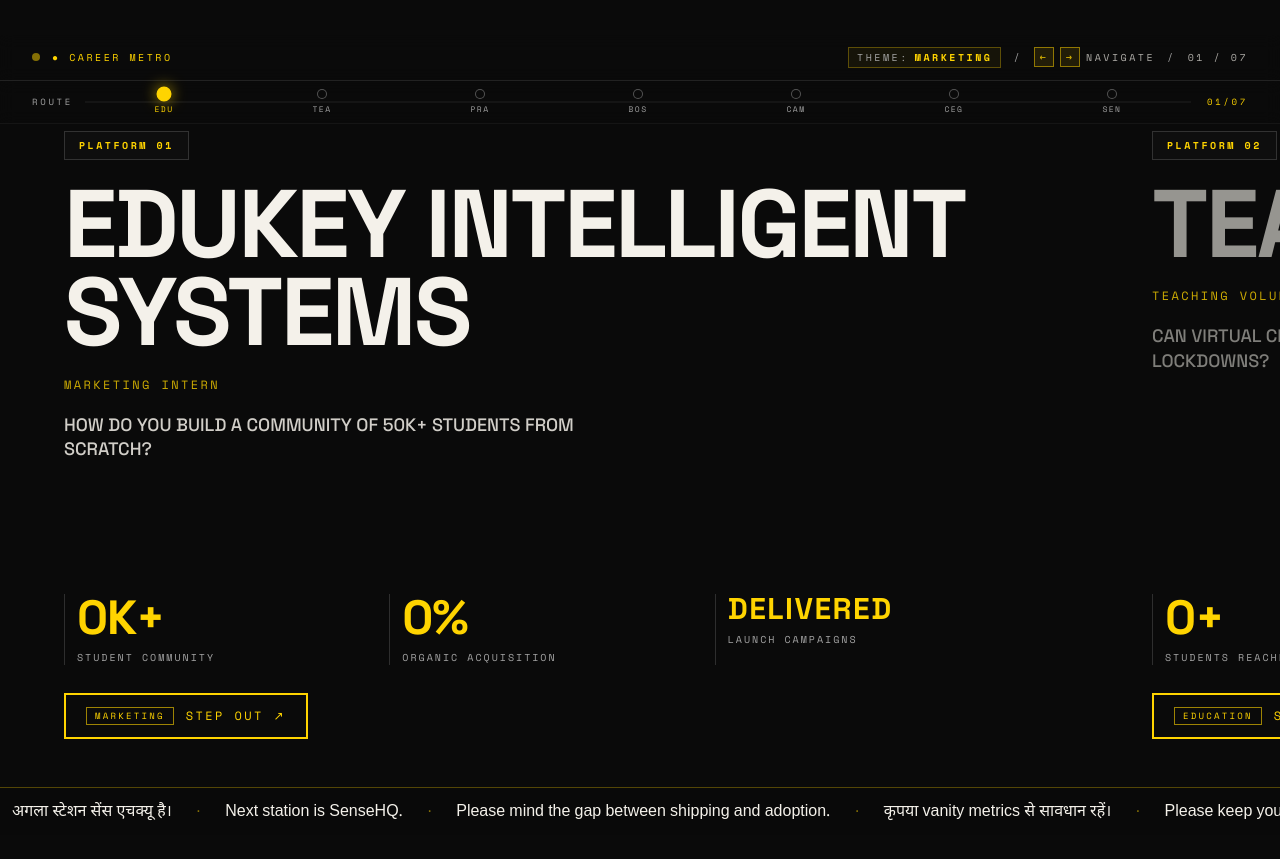
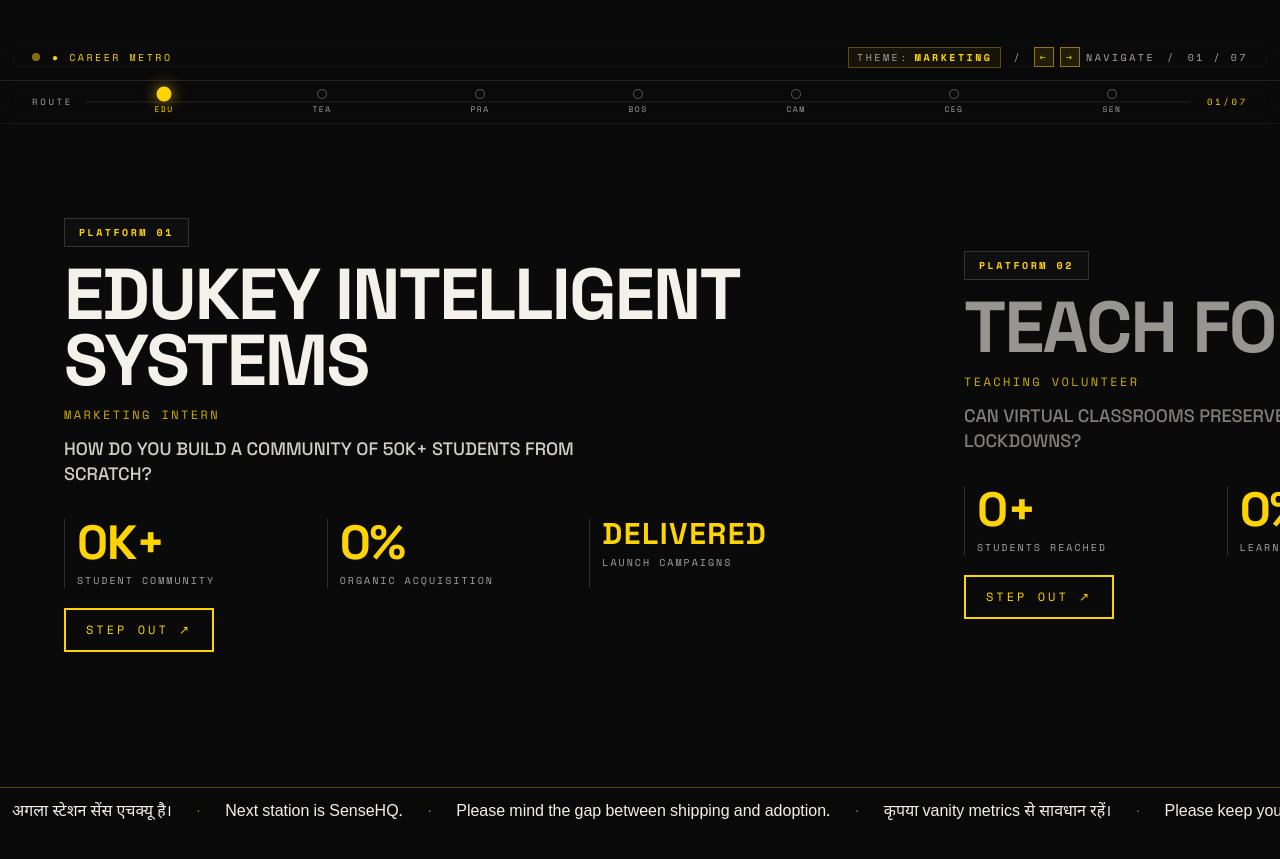
Before and after one commit to onalunchbreak/pankaj-gupta-portfolio, a Next.js app: page / in a window 1280 px wide. Shown: the part 3260-4119 px from the top of the page. Built offline with nearby package versions, Linux system fonts and the light colour scheme.

Commit message:
fix(metro): remove middle vertical gap and remove theme badge from step out button per visual mockup

```diff
--- a/src/components/sections/best-work-metro.tsx
+++ b/src/components/sections/best-work-metro.tsx
@@ -748,13 +748,11 @@
 
   return (
     <article
-      className="relative flex h-full w-[85vw] shrink-0 flex-col justify-between px-10 py-24 sm:px-16"
+      className="relative flex h-full w-[85vw] max-w-[900px] shrink-0 flex-col justify-center gap-8 px-10 py-12 sm:px-16"
       data-cursor-label={station.name}
     >
-
-
       {/* TOP HALF — platform signboard & station name */}
-      <div className="flex flex-col items-start gap-5">
+      <div className="flex flex-col items-start gap-3.5">
         {/* Platform signboard — only PLATFORM 01 */}
         <div className="border border-white/15 bg-[#0E0E0E] px-3.5 py-1.5">
           <p className="font-mono text-[10px] uppercase tracking-[0.25em] text-[#FFD400] font-semibold">
@@ -764,7 +762,7 @@
 
         {/* Big station name */}
         <h3
-          className={`font-display text-6xl font-bold leading-[0.92] tracking-tight transition-colors duration-300 lg:text-8xl ${
+          className={`font-display text-6xl font-bold leading-[0.92] tracking-tight transition-colors duration-300 lg:text-7xl ${
             active ? "text-[#F4F1EA]" : "text-[#F4F1EA]/60"
           }`}
         >
@@ -787,7 +785,7 @@
       </div>
 
       {/* BOTTOM HALF — metrics + Step Out button */}
-      <div className="flex flex-col gap-7">
+      <div className="flex flex-col gap-5">
         <ul className="grid grid-cols-3 gap-4" role="list">
           {previewMetrics.map((m) => (
             <li key={m.label} className="border-l border-white/15 pl-3">
@@ -799,7 +797,7 @@
                   duration={1.2}
                 />
               </p>
-              <p className="mt-2 font-mono text-[10px] uppercase tracking-[0.2em] text-[#A3A3A3]">
+              <p className="mt-1.5 font-mono text-[10px] uppercase tracking-[0.2em] text-[#A3A3A3]">
                 {m.label}
               </p>
             </li>
@@ -811,11 +809,8 @@
           onClick={onStepOut}
           onMouseEnter={() => play("tick")}
           data-cursor-label="step out"
-          className="group inline-flex w-fit items-center gap-3 border-2 border-[#FFD400] bg-transparent px-5 py-3 font-mono text-xs uppercase tracking-[0.2em] text-[#FFD400] transition-colors hover:bg-[#FFD400] hover:text-[#0A0A0A] focus-ring"
+          className="group inline-flex w-fit items-center gap-3 border-2 border-[#FFD400] bg-transparent px-5 py-3 font-mono text-xs uppercase tracking-[0.25em] text-[#FFD400] transition-colors hover:bg-[#FFD400] hover:text-[#0A0A0A] focus-ring"
         >
-          <span className="border border-[#FFD400]/60 px-2 py-0.5 font-mono text-[9px] uppercase tracking-[0.25em] text-[#FFD400] group-hover:border-[#0A0A0A] group-hover:text-[#0A0A0A]">
-            {station.theme}
-          </span>
           <span>Step Out ↗</span>
         </button>
       </div>
@@ -897,11 +892,8 @@
         type="button"
         onClick={onStepOut}
         data-cursor-label="step out"
-        className="group mt-6 inline-flex w-fit items-center gap-3 border-2 border-[#FFD400] bg-transparent px-5 py-3 font-mono text-xs uppercase tracking-[0.2em] text-[#FFD400] transition-colors hover:bg-[#FFD400] hover:text-[#0A0A0A] focus-ring"
+        className="group mt-5 inline-flex w-fit items-center gap-3 border-2 border-[#FFD400] bg-transparent px-5 py-3 font-mono text-xs uppercase tracking-[0.25em] text-[#FFD400] transition-colors hover:bg-[#FFD400] hover:text-[#0A0A0A] focus-ring"
       >
-        <span className="border border-[#FFD400]/60 px-2 py-0.5 font-mono text-[9px] uppercase tracking-[0.25em] text-[#FFD400] group-hover:border-[#0A0A0A] group-hover:text-[#0A0A0A]">
-          {station.theme}
-        </span>
         <span>Step Out ↗</span>
       </button>
     </motion.article>
```
